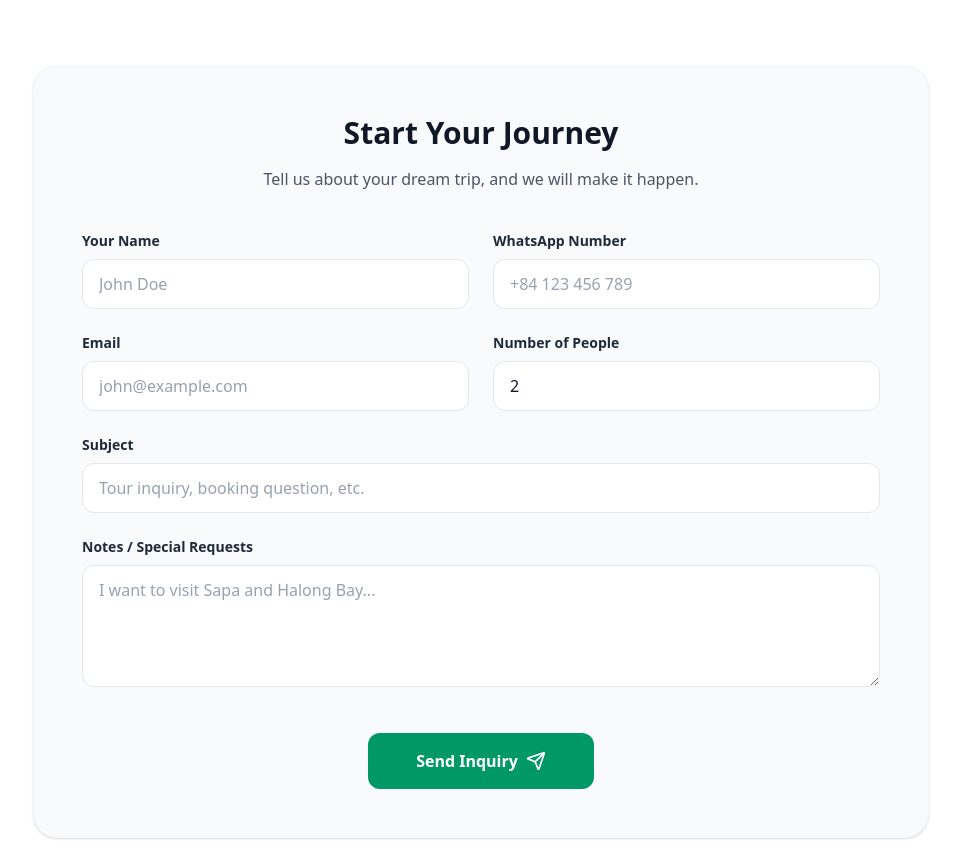
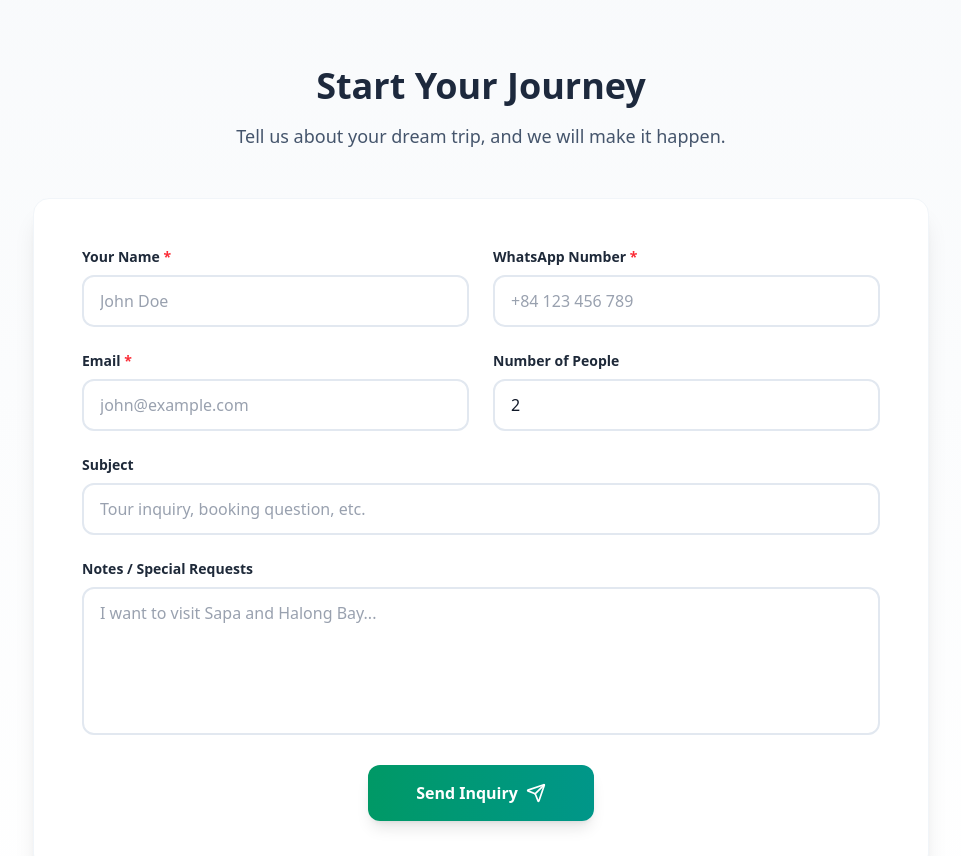
Before and after one commit to NguyenZak/Rovingvn-app, a Next.js app: page / in a window 1280 px wide. Shown: the part 6280-7136 px from the top of the page, without its empty margins (159-1120 px from the left). Built offline with nearby package versions, Linux system fonts and the light colour scheme; no server answers; the database is empty.

Commit message:
style: sync start your journey form ui with contact form

```diff
--- a/components/features/home/HomeContactForm.tsx
+++ b/components/features/home/HomeContactForm.tsx
@@ -38,8 +38,8 @@ export function HomeContactForm() {
         return (
             <section className="py-24 bg-emerald-50">
                 <div className="container mx-auto px-4 text-center">
-                    <div className="max-w-lg mx-auto bg-white p-12 rounded-3xl shadow-sm border border-emerald-100">
-                        <div className="w-20 h-20 bg-emerald-100 text-emerald-600 rounded-full flex items-center justify-center mx-auto mb-6">
+                    <div className="max-w-lg mx-auto bg-white p-12 rounded-2xl shadow-xl border border-emerald-100">
+                        <div className="w-20 h-20 bg-emerald-100 text-emerald-600 rounded-2xl flex items-center justify-center mx-auto mb-6">
                             <CheckCircle size={40} />
                         </div>
                         <h3 className="text-2xl font-bold text-gray-900 mb-2">Message Sent!</h3>
@@ -53,71 +53,128 @@ export function HomeContactForm() {
     }
 
     return (
-        <section className="py-24 bg-white relative">
+        <section className="py-24 bg-gradient-to-b from-slate-50 to-white relative">
             <div className="container mx-auto px-4">
-                <div className="max-w-4xl mx-auto bg-gray-50 rounded-3xl p-8 md:p-12 shadow-sm border border-gray-100">
-                    <div className="text-center mb-10">
-                        <h2 className="text-3xl font-bold text-gray-900 mb-4">Start Your Journey</h2>
-                        <p className="text-gray-600">Tell us about your dream trip, and we will make it happen.</p>
+                <div className="max-w-4xl mx-auto">
+                    <div className="text-center mb-12">
+                        <h2 className="text-4xl font-bold text-slate-800 mb-4">Start Your Journey</h2>
+                        <p className="text-lg text-slate-600 max-w-2xl mx-auto">
+                            Tell us about your dream trip, and we will make it happen.
+                        </p>
                     </div>
 
-                    <form onSubmit={handleSubmit} className="grid grid-cols-1 md:grid-cols-2 gap-6">
+                    <div className="bg-white rounded-2xl shadow-xl p-8 md:p-12 border border-slate-100">
+                        <form onSubmit={handleSubmit} className="space-y-6">
                             {error && (
-                            <div className="col-span-full p-4 bg-red-50 text-red-600 rounded-xl text-center">
+                                <div className="p-4 bg-red-50 text-red-600 rounded-xl text-center border-2 border-red-100">
                                     {error}
                                 </div>
                             )}
 
-                        <div className="col-span-1">
-                            <label className="block text-sm font-medium text-gray-700 mb-2">Your Name</label>
-                            <input required name="name" type="text" placeholder="John Doe" className="w-full px-4 py-3 rounded-xl border border-gray-200 focus:ring-2 focus:ring-emerald-500 focus:outline-none bg-white" />
+                            <div className="grid md:grid-cols-2 gap-6">
+                                <div className="form-group">
+                                    <label className="block text-sm font-semibold text-slate-700 mb-2">
+                                        Your Name <span className="text-red-500">*</span>
+                                    </label>
+                                    <input
+                                        required
+                                        name="name"
+                                        type="text"
+                                        placeholder="John Doe"
+                                        className="w-full px-4 py-3 rounded-xl border-2 border-slate-200 focus:border-emerald-500 focus:ring-4 focus:ring-emerald-100 transition-all outline-none"
+                                    />
                                 </div>
 
-                        <div className="col-span-1">
-                            <label className="block text-sm font-medium text-gray-700 mb-2">WhatsApp Number</label>
-                            <input required name="phone" type="tel" placeholder="+84 123 456 789" className="w-full px-4 py-3 rounded-xl border border-gray-200 focus:ring-2 focus:ring-emerald-500 focus:outline-none bg-white" />
+                                <div className="form-group">
+                                    <label className="block text-sm font-semibold text-slate-700 mb-2">
+                                        WhatsApp Number <span className="text-red-500">*</span>
+                                    </label>
+                                    <input
+                                        required
+                                        name="phone"
+                                        type="tel"
+                                        placeholder="+84 123 456 789"
+                                        className="w-full px-4 py-3 rounded-xl border-2 border-slate-200 focus:border-emerald-500 focus:ring-4 focus:ring-emerald-100 transition-all outline-none"
+                                    />
+                                </div>
                             </div>
 
-                        {/* Hidden email field to satisfy DB constraint if needed, or ask user.
-                        User explicitly asked for Name, Whatsapp, People, Notes.
-                        I'll add Email as it's cleaner for current DB schema, or I can try to auto-generate one if I want to be hacky, but better to ask.
-                        I'll add it but make it optional in UI if I could, but DB says Not Null.
-                        I will ask for it.
-                    */}
-                        <div className="col-span-1">
-                            <label className="block text-sm font-medium text-gray-700 mb-2">Email</label>
-                            <input required name="email" type="email" placeholder="john@example.com" className="w-full px-4 py-3 rounded-xl border border-gray-200 focus:ring-2 focus:ring-emerald-500 focus:outline-none bg-white" />
+                            <div className="grid md:grid-cols-2 gap-6">
+                                <div className="form-group">
+                                    <label className="block text-sm font-semibold text-slate-700 mb-2">
+                                        Email <span className="text-red-500">*</span>
+                                    </label>
+                                    <input
+                                        required
+                                        name="email"
+                                        type="email"
+                                        placeholder="john@example.com"
+                                        className="w-full px-4 py-3 rounded-xl border-2 border-slate-200 focus:border-emerald-500 focus:ring-4 focus:ring-emerald-100 transition-all outline-none"
+                                    />
                                 </div>
 
-                        <div className="col-span-1">
-                            <label className="block text-sm font-medium text-gray-700 mb-2">Number of People</label>
-                            <input required name="people" type="number" min="1" defaultValue="2" className="w-full px-4 py-3 rounded-xl border border-gray-200 focus:ring-2 focus:ring-emerald-500 focus:outline-none bg-white" />
+                                <div className="form-group">
+                                    <label className="block text-sm font-semibold text-slate-700 mb-2">
+                                        Number of People
+                                    </label>
+                                    <input
+                                        required
+                                        name="people"
+                                        type="number"
+                                        min="1"
+                                        defaultValue="2"
+                                        className="w-full px-4 py-3 rounded-xl border-2 border-slate-200 focus:border-emerald-500 focus:ring-4 focus:ring-emerald-100 transition-all outline-none"
+                                    />
+                                </div>
                             </div>
 
-                        <div className="col-span-full">
-                            <label className="block text-sm font-medium text-gray-700 mb-2">Subject</label>
-                            <input name="subject" type="text" placeholder="Tour inquiry, booking question, etc." className="w-full px-4 py-3 rounded-xl border border-gray-200 focus:ring-2 focus:ring-emerald-500 focus:outline-none bg-white" />
+                            <div className="form-group">
+                                <label className="block text-sm font-semibold text-slate-700 mb-2">
+                                    Subject
+                                </label>
+                                <input
+                                    name="subject"
+                                    type="text"
+                                    placeholder="Tour inquiry, booking question, etc."
+                                    className="w-full px-4 py-3 rounded-xl border-2 border-slate-200 focus:border-emerald-500 focus:ring-4 focus:ring-emerald-100 transition-all outline-none"
+                                />
                             </div>
 
-                        <div className="col-span-full">
-                            <label className="block text-sm font-medium text-gray-700 mb-2">Notes / Special Requests</label>
-                            <textarea name="message" rows={4} placeholder="I want to visit Sapa and Halong Bay..." className="w-full px-4 py-3 rounded-xl border border-gray-200 focus:ring-2 focus:ring-emerald-500 focus:outline-none bg-white"></textarea>
+                            <div className="form-group">
+                                <label className="block text-sm font-semibold text-slate-700 mb-2">
+                                    Notes / Special Requests
+                                </label>
+                                <textarea
+                                    name="message"
+                                    rows={5}
+                                    placeholder="I want to visit Sapa and Halong Bay..."
+                                    className="w-full px-4 py-3 rounded-xl border-2 border-slate-200 focus:border-emerald-500 focus:ring-4 focus:ring-emerald-100 transition-all outline-none resize-none"
+                                ></textarea>
                             </div>
 
-                        <div className="col-span-full text-center mt-4">
+                            <div className="text-center mt-6">
                                 <button
                                     type="submit"
                                     disabled={loading}
-                                className="inline-flex items-center justify-center gap-2 bg-emerald-600 hover:bg-emerald-700 text-white font-bold px-12 py-4 rounded-xl transition-all disabled:opacity-50"
+                                    className="w-full md:w-auto bg-gradient-to-r from-emerald-600 to-teal-600 hover:from-emerald-700 hover:to-teal-700 text-white font-bold py-4 px-12 rounded-xl shadow-lg hover:shadow-2xl transform hover:-translate-y-1 transition-all duration-300 disabled:opacity-50 disabled:cursor-not-allowed disabled:transform-none flex items-center justify-center gap-2 mx-auto"
                                 >
-                                {loading && <Loader2 size={20} className="animate-spin" />}
-                                {loading ? 'Sending...' : 'Send Inquiry'}
-                                {!loading && <Send size={20} />}
+                                    {loading ? (
+                                        <>
+                                            <Loader2 size={20} className="animate-spin" />
+                                            Sending...
+                                        </>
+                                    ) : (
+                                        <>
+                                            Send Inquiry
+                                            <Send size={20} />
+                                        </>
+                                    )}
                                 </button>
                             </div>
                         </form>
                     </div>
                 </div>
+            </div>
         </section>
     )
 }
```
Lines whose indentation alone changed are shown as unchanged.
